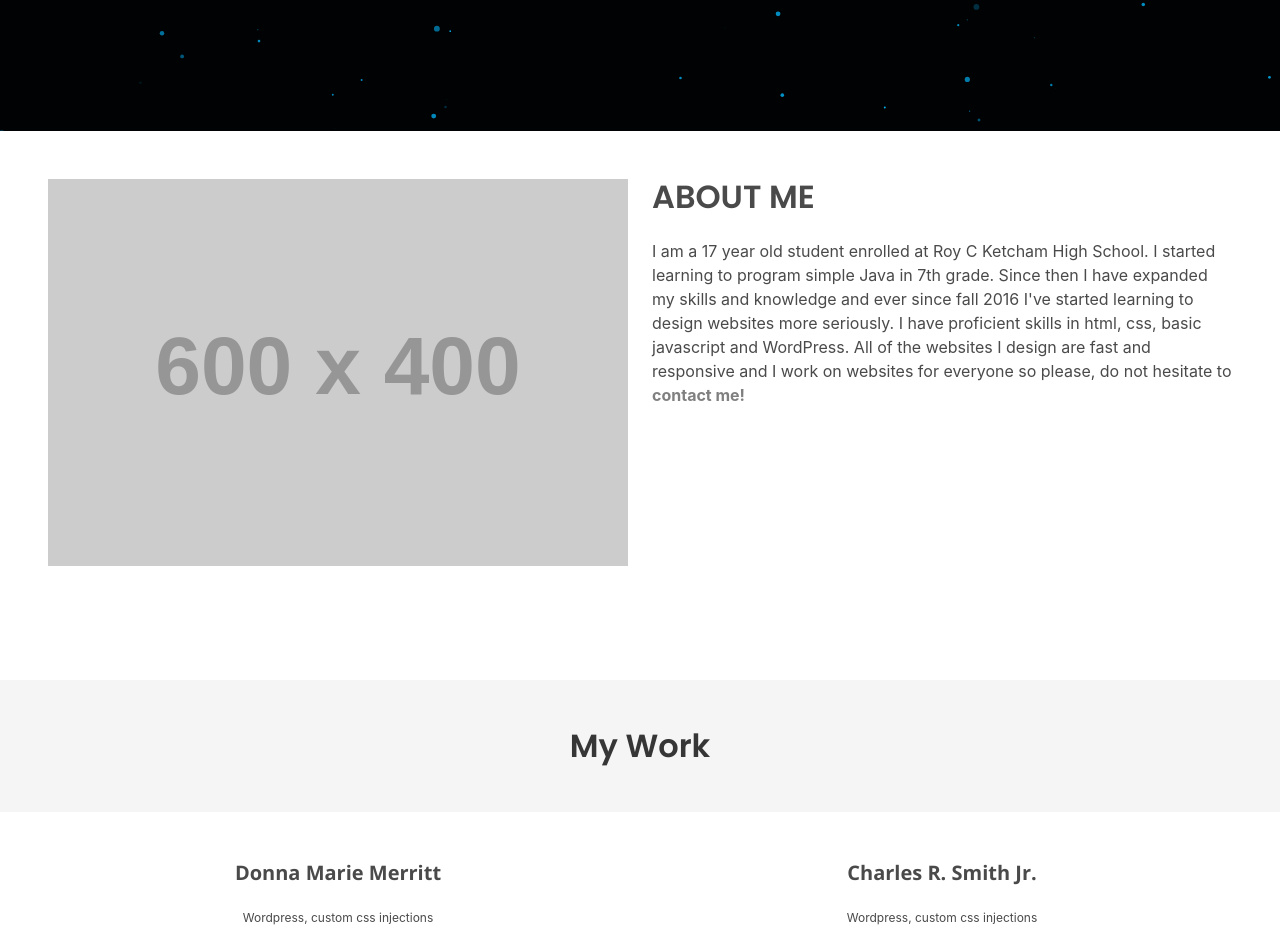
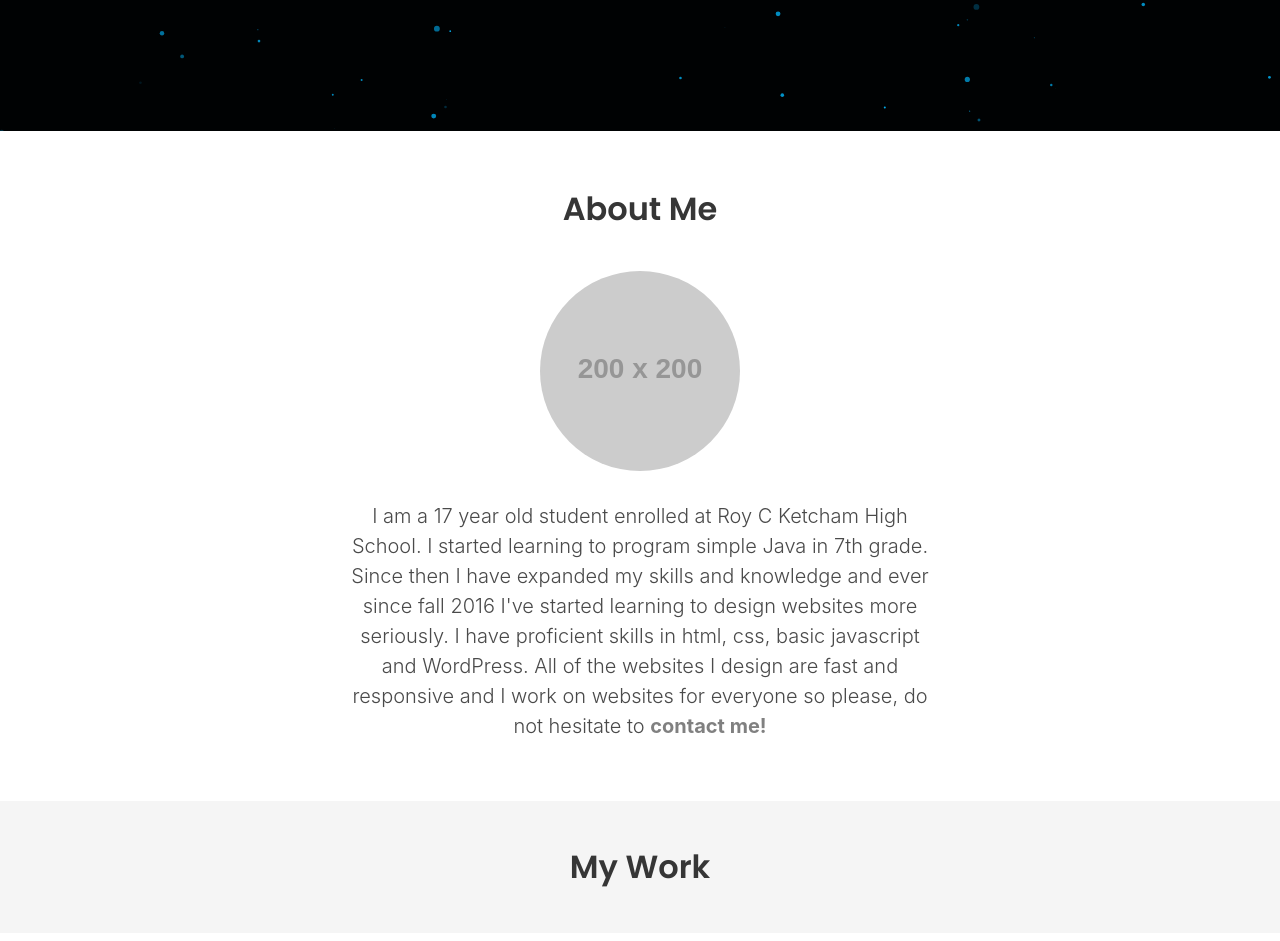
Before and after one commit to ASmithStudent/PortfolioV2, a website: page index.html in a window 1280 px wide. Shown: the part 669-1610 px from the top of the page. Drawn offline with nearby package versions, Linux system fonts and the light colour scheme; placeholder pictures from the web are drawn by us.

Commit message:
Update About Me

```diff
--- a/css/style.css
+++ b/css/style.css
@@ -48,12 +48,6 @@ section {
 
 .title-link:hover {
   color: rgba(74, 74, 74, .8);
-}
-
-.circular-image {
-  border-radius: 50%;
-  height: 200px;
-  width: 200px;
 }
 
 .is-primary {
@@ -116,6 +110,28 @@ a.icon:hover {
 
 }
 
+#circular-image {
+  border-radius: 50%;
+  width: 200px;
+  height: 200px;
+  position: static;
+  display: block;
+  margin: 0 auto;
+}
+
+#about-header {
+  text-align: center;
+  padding-top: 60px;
+}
+
+#blurb {
+  max-width: 620px;
+  padding: 0 15px;
+  margin: 30px auto;
+  text-align: center;
+  font-size: 20px;
+  font-weight: 300;
+}
 
 #particles-js {
   background-color: #000203 ;
@@ -125,11 +141,13 @@ a.icon:hover {
   position: static;
 }
 
-#works {
-  /*background-color: #f5f5f5;*/
-}
 
 #works-hero {
   margin-top: 60px;
   background-color: #f5f5f5;
 }
+
+#about-me {
+  width: 100%;
+  justify-content: center;
+}
--- a/index.html
+++ b/index.html
@@ -22,7 +22,23 @@
   </section>
 
   <!-- ABOUT ME -->
-  <section class="section" id="about-me">
+  <div class=title id="about-header">About Me</div>
+  <div class="is-1by1" style="padding-top: 20px;">
+    <img src="http://via.placeholder.com/200x200" id="circular-image"style="">
+  </div>
+
+  <div id="blurb">
+    <p>I am a 17 year old student enrolled at Roy C Ketcham High School. I started learning to program simple
+      Java in 7th grade. Since then I have expanded my skills and knowledge and ever since fall 2016 I've started
+      learning to design websites more
+      seriously. I have proficient skills in html, css, basic javascript and WordPress. All of the websites I design are
+      fast and responsive and I work on websites for everyone so please, do not hesitate to <a href="mailto:asmithwebdesigns@gmail.com">
+        <span class="black-link">contact me!</span></a>
+    </p>
+  </div>
+
+  </div>
+  <!-- <section class="section" id="about-me">
     <div class="columns is-desktop">
       <div class="column is-half">
         <img src="http://via.placeholder.com/600x400" class="is-3by2">
@@ -34,7 +50,7 @@
         </p>
       </div>
     </div>
-  </section>
+  </section> -->
 
 
 
```
